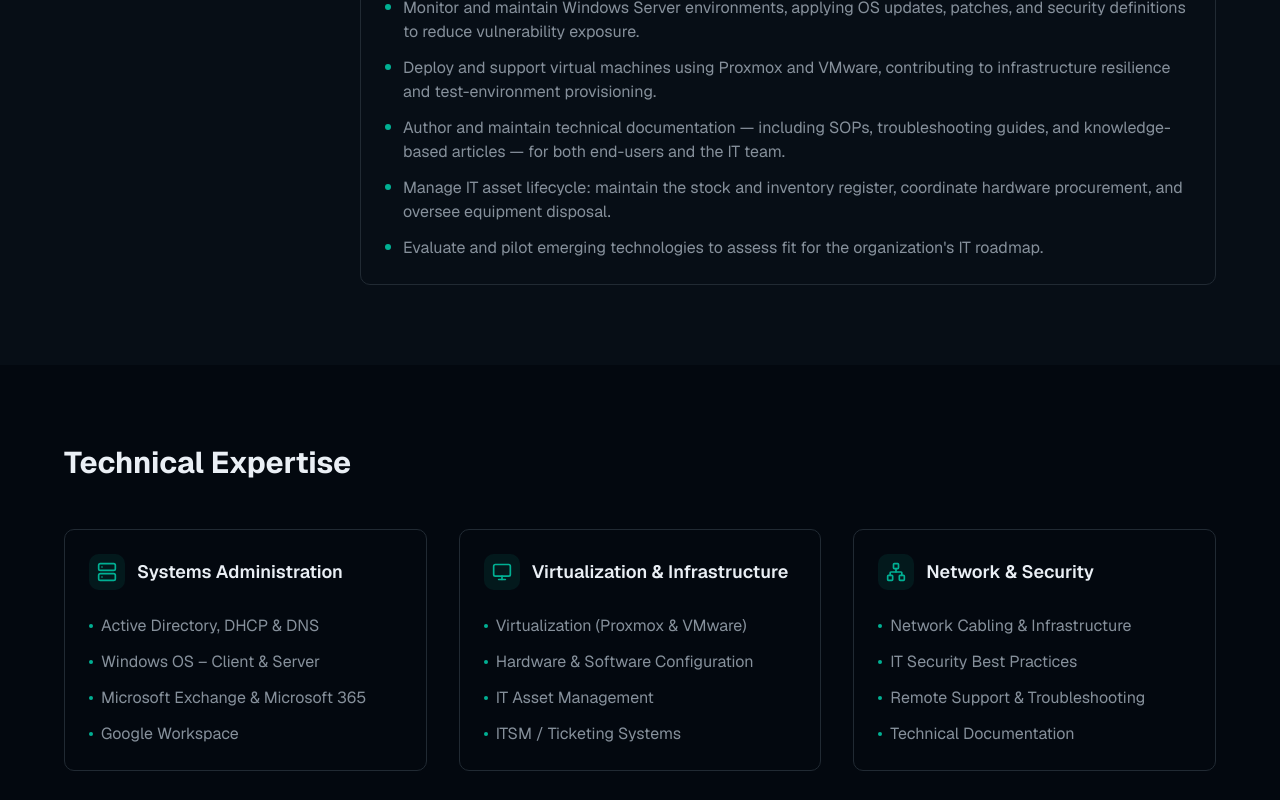
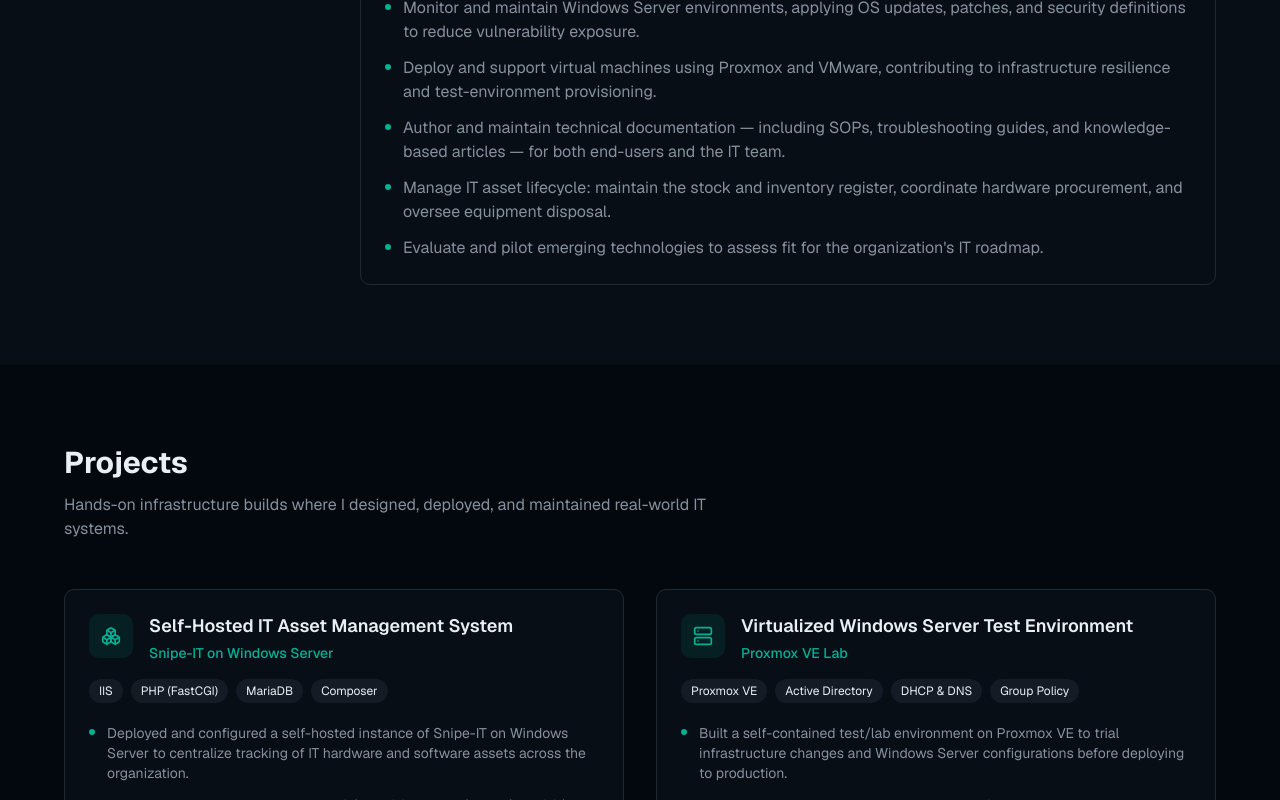
Before and after one commit to clevelanmeyers/v0-online-resume, a Next.js app: page / in a window 1280 px wide. Shown: the part 2000-2800 px from the top of the page. Built offline with nearby package versions, Linux system fonts and the light colour scheme.

Commit message:
feat: add ProjectsSection component and update navigation menu
Co-authored-by: clevelanmeyers <212353114+clevelanmeyers@users.noreply.github.com>

```diff
--- a/app/page.tsx
+++ b/app/page.tsx
@@ -2,6 +2,7 @@ import { Navigation } from "@/components/navigation";
 import { HeroSection } from "@/components/hero-section";
 import { SummarySection } from "@/components/summary-section";
 import { ExperienceSection } from "@/components/experience-section";
+import { ProjectsSection } from "@/components/projects-section";
 import { SkillsSection } from "@/components/skills-section";
 import { CertificationsSection } from "@/components/certifications-section";
 import { ContactSection } from "@/components/contact-section";
@@ -14,6 +15,7 @@ export default function Home() {
       <HeroSection />
       <SummarySection />
       <ExperienceSection />
+      <ProjectsSection />
       <SkillsSection />
       <CertificationsSection />
       <ContactSection />
--- a/components/navigation.tsx
+++ b/components/navigation.tsx
@@ -8,6 +8,7 @@ import { Button } from "@/components/ui/button";
 const navItems = [
   { label: "About", href: "#about" },
   { label: "Experience", href: "#experience" },
+  { label: "Projects", href: "#projects" },
   { label: "Skills", href: "#skills" },
   { label: "Certifications", href: "#certifications" },
   { label: "Contact", href: "#contact" },
--- /dev/null
+++ b/components/projects-section.tsx
@@ -0,0 +1,91 @@
+import { Server, Boxes } from "lucide-react";
+
+const projects = [
+  {
+    title: "Self-Hosted IT Asset Management System",
+    subtitle: "Snipe-IT on Windows Server",
+    icon: Boxes,
+    tags: ["IIS", "PHP (FastCGI)", "MariaDB", "Composer"],
+    highlights: [
+      "Deployed and configured a self-hosted instance of Snipe-IT on Windows Server to centralize tracking of IT hardware and software assets across the organization.",
+      "Built the underlying server stack — IIS (with CGI enabled), PHP (FastCGI), and MariaDB — and used Composer to install application dependencies.",
+      "Configured the IIS site and PHP handler mappings, and managed ongoing hosting, updates, and maintenance of the platform.",
+      "Structured asset categories, custom fields, and user permissions to align the system with existing IT asset lifecycle and inventory processes.",
+      "Replaced manual spreadsheet-based tracking with a searchable, auditable asset register, improving visibility into hardware location, status, and assignment history.",
+    ],
+  },
+  {
+    title: "Virtualized Windows Server Test Environment",
+    subtitle: "Proxmox VE Lab",
+    icon: Server,
+    tags: ["Proxmox VE", "Active Directory", "DHCP & DNS", "Group Policy"],
+    highlights: [
+      "Built a self-contained test/lab environment on Proxmox VE to trial infrastructure changes and Windows Server configurations before deploying to production.",
+      "Provisioned and configured a virtual Domain Controller, setting up Active Directory Domain Services along with DHCP and DNS to support domain-joined clients.",
+      "Deployed a virtual File Server and configured shared folders and permissions integrated with Active Directory security groups.",
+      "Joined two virtual workstations to the domain to validate Group Policy, authentication, and file-share access in a realistic multi-machine setup.",
+    ],
+  },
+];
+
+export function ProjectsSection() {
+  return (
+    <section id="projects" className="py-20 px-6">
+      <div className="max-w-6xl mx-auto">
+        <h2 className="text-3xl font-bold text-foreground mb-3">Projects</h2>
+        <p className="text-muted-foreground mb-12 max-w-2xl">
+          Hands-on infrastructure builds where I designed, deployed, and maintained real-world IT systems.
+        </p>
+
+        <div className="grid md:grid-cols-2 gap-8">
+          {projects.map((project) => {
+            const Icon = project.icon;
+            return (
+              <div
+                key={project.title}
+                className="border border-border rounded-lg p-6 bg-card flex flex-col hover:border-primary/50 transition-colors"
+              >
+                <div className="flex items-start gap-4 mb-4">
+                  <div className="w-11 h-11 rounded-lg bg-primary/10 flex items-center justify-center flex-shrink-0">
+                    <Icon className="w-5 h-5 text-primary" />
+                  </div>
+                  <div>
+                    <h3 className="text-lg font-semibold text-foreground leading-snug">
+                      {project.title}
+                    </h3>
+                    <p className="text-primary text-sm font-medium mt-1">
+                      {project.subtitle}
+                    </p>
+                  </div>
+                </div>
+
+                <div className="flex flex-wrap gap-2 mb-5">
+                  {project.tags.map((tag) => (
+                    <span
+                      key={tag}
+                      className="text-xs px-2.5 py-1 rounded-full bg-secondary text-secondary-foreground"
+                    >
+                      {tag}
+                    </span>
+                  ))}
+                </div>
+
+                <ul className="space-y-3">
+                  {project.highlights.map((highlight, index) => (
+                    <li
+                      key={index}
+                      className="text-muted-foreground text-sm flex items-start gap-3"
+                    >
+                      <span className="w-1.5 h-1.5 rounded-full bg-primary mt-1.5 flex-shrink-0" />
+                      {highlight}
+                    </li>
+                  ))}
+                </ul>
+              </div>
+            );
+          })}
+        </div>
+      </div>
+    </section>
+  );
+}
--- a/package.json
+++ b/package.json
@@ -46,6 +46,7 @@
     "embla-carousel-react": "8.6.0",
     "input-otp": "1.4.2",
     "lucide-react": "^0.564.0",
+    "mammoth": "^1.12.0",
     "next": "16.2.4",
     "next-themes": "^0.4.6",
     "qrcode.react": "^4.2.0",
```
Also changed, not shown: 2 other files (tests, documents, lock files or other folders).
